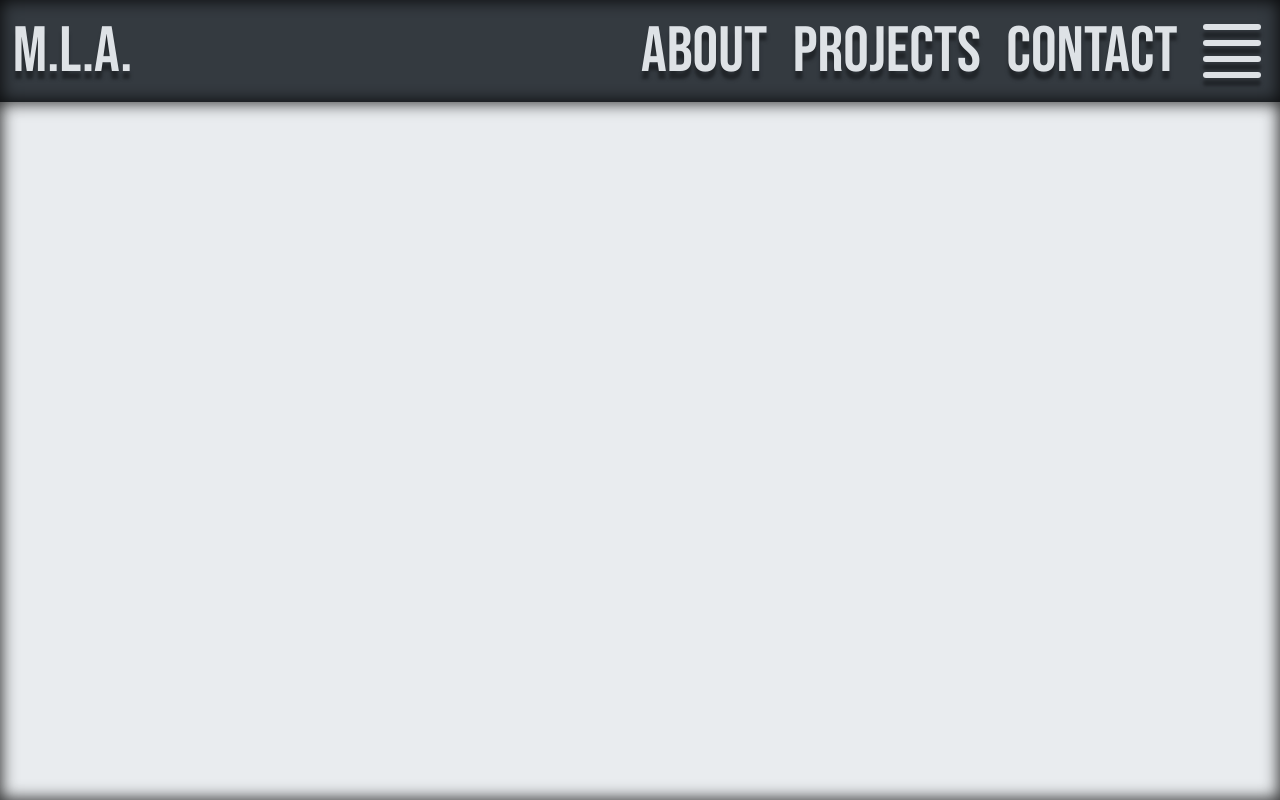
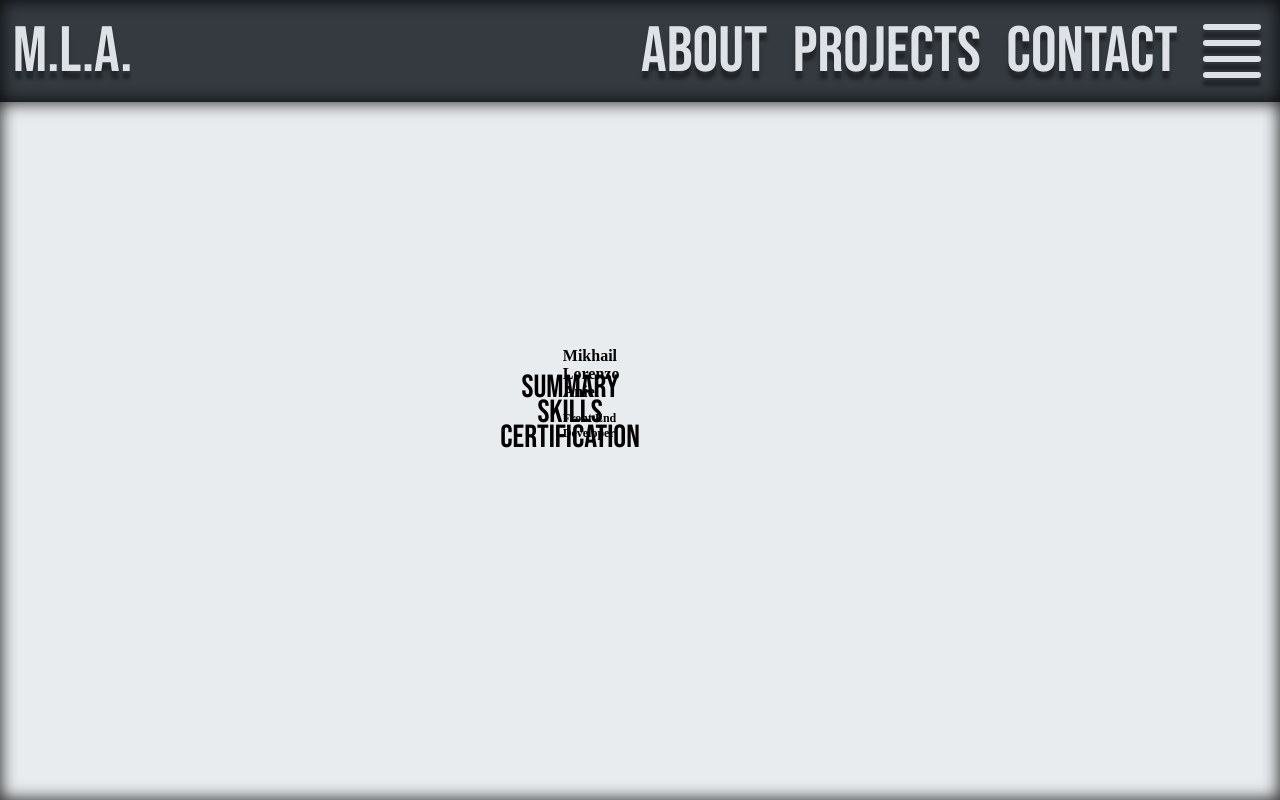
Before and after one commit to lorenzoaniel/portfolio-v3, a React (Create React App) app: page / in a window 1280 px wide. Built offline with nearby package versions, Linux system fonts and the light colour scheme.

Commit message:
Added titles, submenus, main board
3 major components added which added the main area for info as well as the submenus to switch what info is displayed on the main area, also added the main title and secondary label underneath( currently has my name as well as front end developer title)

```diff
--- a/src/Routes/About/About.js
+++ b/src/Routes/About/About.js
@@ -1,13 +1,43 @@
 import React from "react";
 import styled from "styled-components";
+
+import AboutMain from "../../Components/Outlet/About/AboutMain/AboutMain";
+import AboutMainSubMenu from "../../Components/Outlet/About/AboutMainSubMenu/AboutMainSubMenu";
+import AboutMainTitle from "../../Components/Outlet/About/AboutMainTitle/AboutMainTitle";
+import AboutMainSubMenuItem from "../../Components/Outlet/About/AboutMainSubMenu/AboutMainSubMenuItem/AboutMainSubMenuItem";
+
+import { nanoid } from "nanoid";
+
 import { routePageBaseStyle } from "../../Styles/RoutePageBaseStyle/routePageBaseStyle";
 
 const AboutContainer = styled.div`
 	${routePageBaseStyle}
+
+	display: grid;
+	grid-template-columns: repeat(5, 20%);
+	grid-template-rows: 10% 45% 45%;
+	grid-template-areas: "maintitle maintitle maintitle . ." "submenu main main main main" ". main main main main"; // add the other row
 `;
 
+const createMainSubMenuItems = (subMenuData) => {
+	return Object.keys(subMenuData).map((curr) => {
+		return (
+			<AboutMainSubMenuItem
+				titleprops={subMenuData[curr].title}
+				key={nanoid()}
+			></AboutMainSubMenuItem>
+		);
+	});
+};
+
 export default function About(props) {
-	const { pageTitleProp, classNameProp } = props;
+	const { classNameProp, subMenuDatasProp } = props;
 
-	return <AboutContainer className={classNameProp}>{pageTitleProp}</AboutContainer>;
+	return (
+		<AboutContainer className={classNameProp}>
+			<AboutMainTitle></AboutMainTitle>
+			<AboutMainSubMenu>{createMainSubMenuItems(subMenuDatasProp)}</AboutMainSubMenu>
+			<AboutMain></AboutMain>
+		</AboutContainer>
+	);
 }
```
